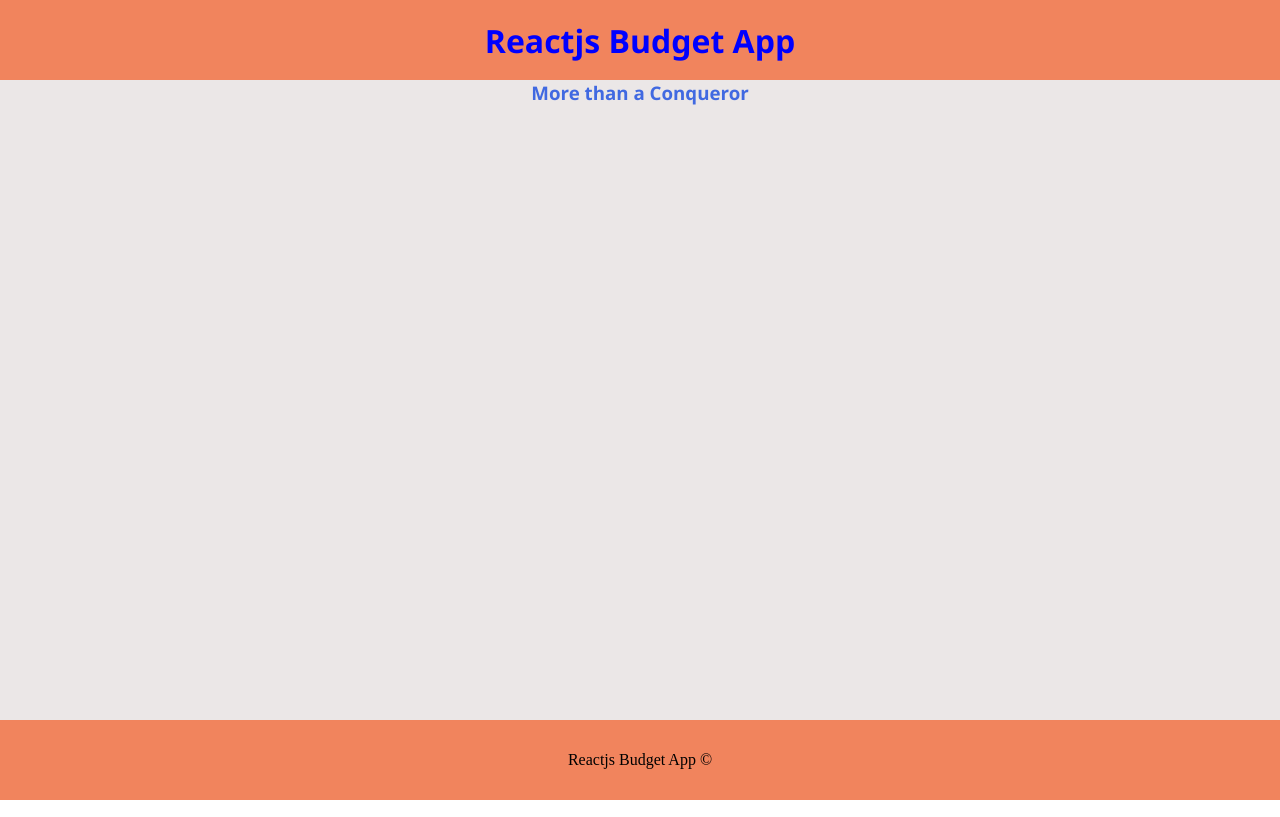
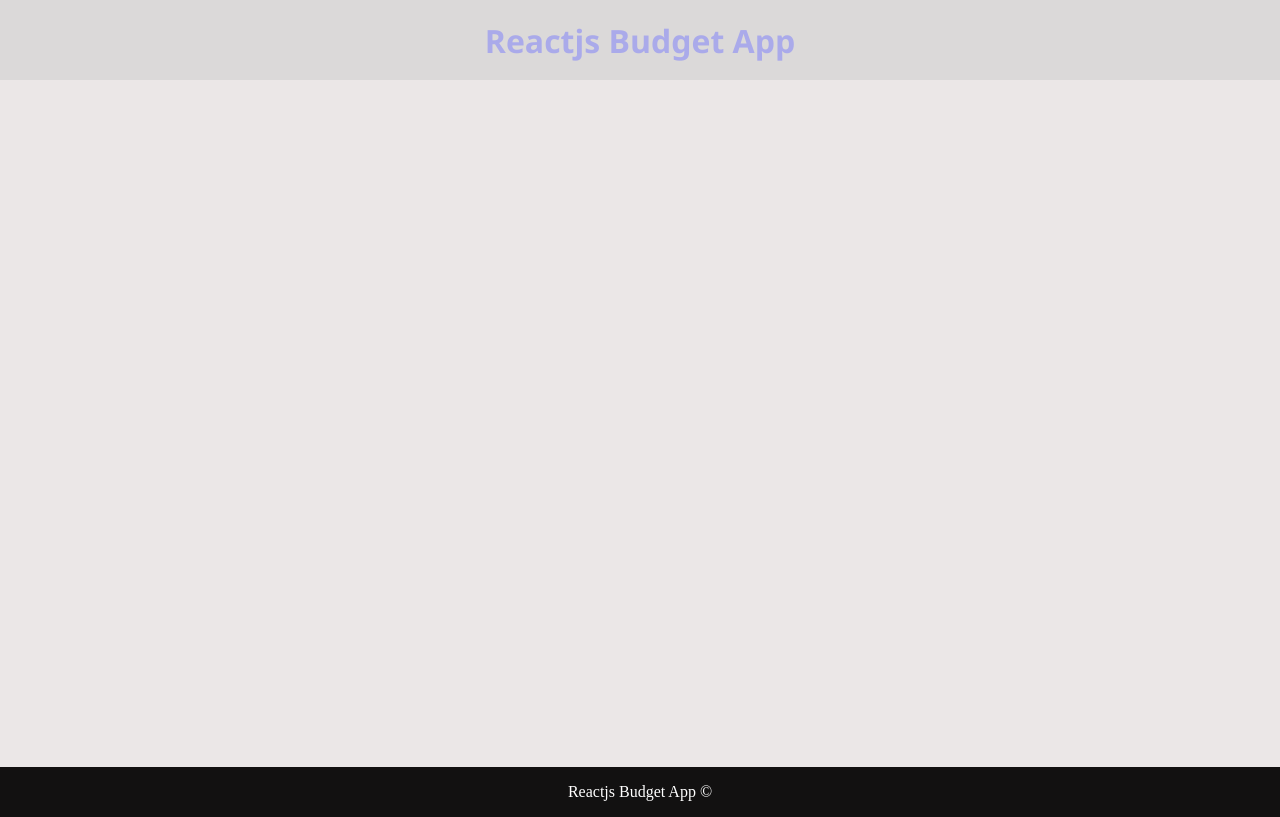
Before and after one commit to dantocome/first_react, a React (Vite) app: page / in a window 1280 px wide. Built offline with nearby package versions, Linux system fonts and the light colour scheme.

Commit message:
all added files

```diff
--- a/src/container/Hero.tsx
+++ b/src/container/Hero.tsx
@@ -5,7 +5,7 @@ const Hero = () => {
   return (
     <div>
       <div className="hero">
-        <h3 className='more'>More than a Conqueror</h3>
+        <h3 className='more'></h3>
       </div>
     </div>
   )
--- a/src/container/container.css
+++ b/src/container/container.css
@@ -1,12 +1,13 @@
 h1{
-    color: blue;
+    color: rgb(170, 170, 234);
+    font-weight: bolder;
 }
 .App{
     background-color: rgb(235, 231, 231);
     height: 100vh;
 }
 header{
-    background-color: rgb(241, 132, 93);
+    background-color: rgb(219, 217, 217);
     height: 80px;
     width: 100%;
     display: flex;
@@ -14,15 +15,17 @@ header{
     justify-content: center;
 }
 .Footer{
-    background-color: rgb(241, 132, 93);
-    height: 80px;
+    background-color: rgb(18, 17, 17);
+    height: 50px;
     width: 100%;
     display: flex;
     align-items: center;
     justify-content: center;
+    color: white;
+    font-family:cursive;
 }
 .content{
-    min-height: calc(100vh - 160px);
+    min-height: calc(100vh - 113px);
 }
 h3{
     color: royalblue;
```
